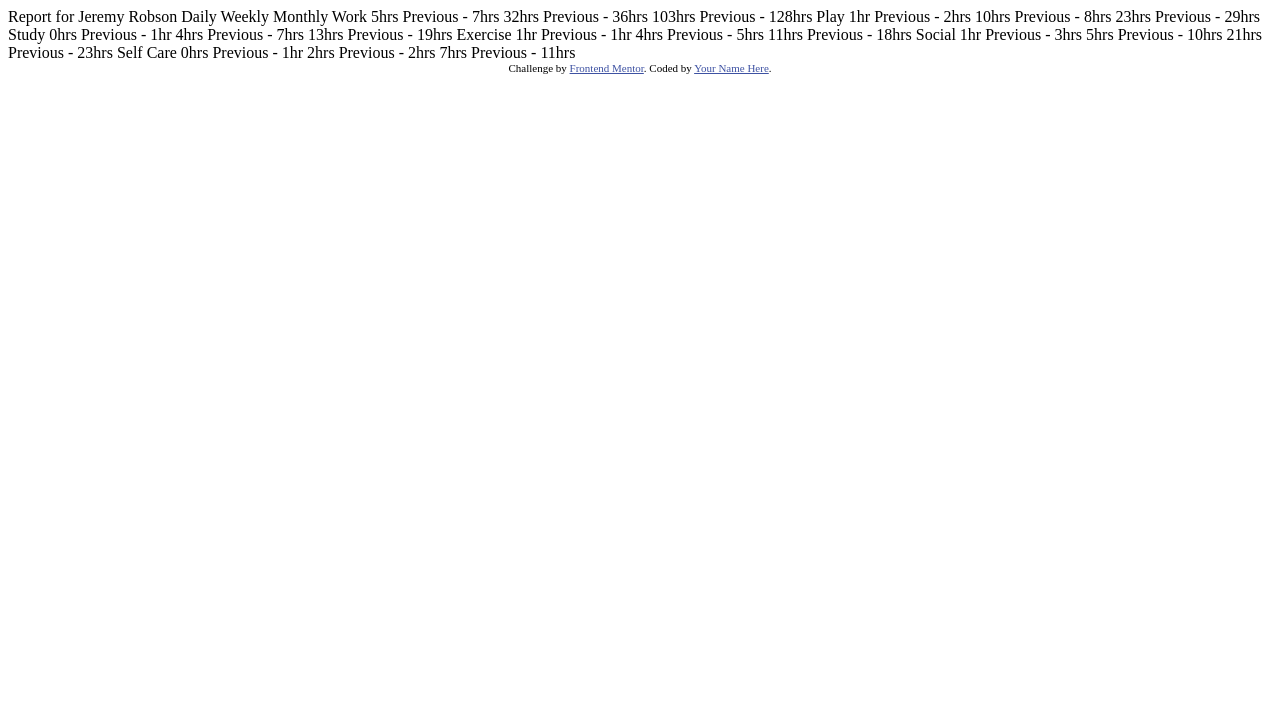
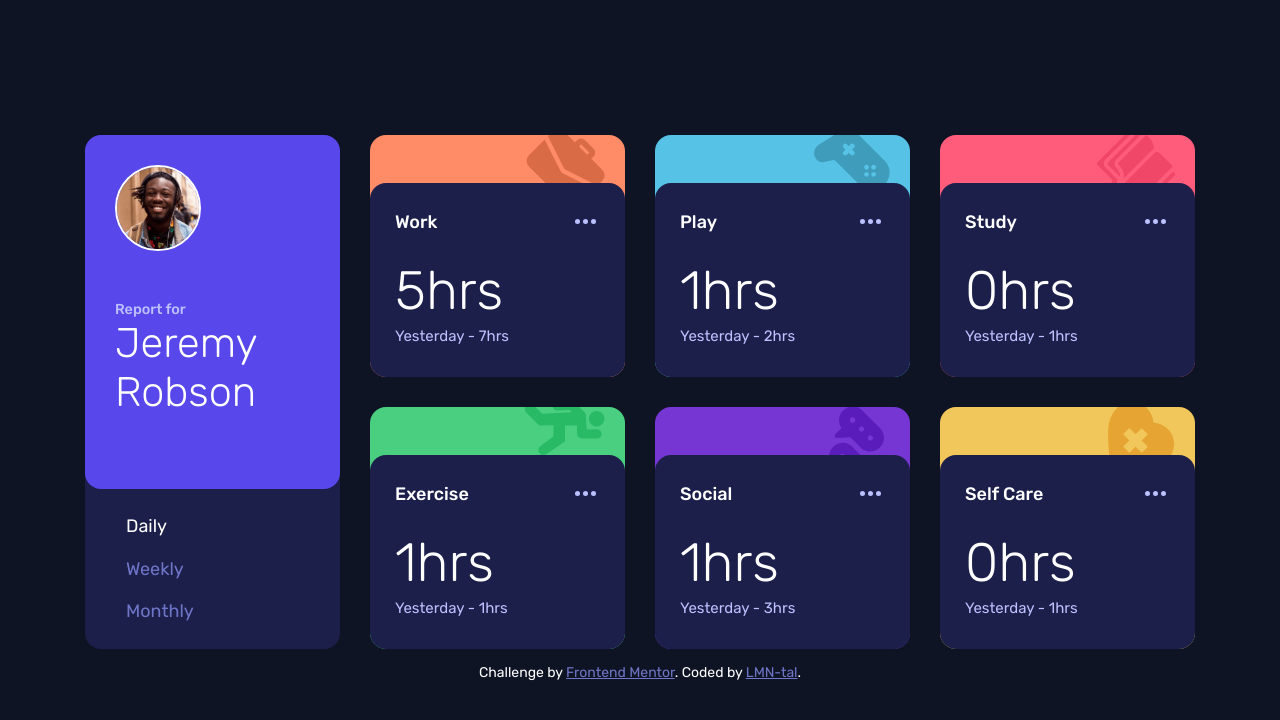
Before and after one commit to LMN-tal/fm-time-tracking-dashboard-main, a plain HTML site: page index.html in a window 1280 px wide. Drawn offline with Linux system fonts and the light colour scheme.

Commit message:
HTML-CSS-JS solution to the challenge

```diff
--- a/index.html
+++ b/index.html
@@ -1,80 +1,43 @@
 <!DOCTYPE html>
 <html lang="en">
   <head>
-  <meta charset="UTF-8">
-  <meta name="viewport" content="width=device-width, initial-scale=1.0"> <!-- displays site properly based on user's device -->
+    <meta charset="UTF-8" />
+    <meta name="viewport" content="width=device-width, initial-scale=1.0" /> <!-- displays site properly based on user's device -->
 
-  <link rel="icon" type="image/png" sizes="32x32" href="./images/favicon-32x32.png">
+    <link rel="icon" type="image/png" sizes="32x32" href="./images/favicon-32x32.png" />
 
     <title>Frontend Mentor | Time tracking dashboard</title>
 
-  <!-- Feel free to remove these styles or customise in your own stylesheet 👍 -->
-  <style>
-    .attribution { font-size: 11px; text-align: center; }
-    .attribution a { color: hsl(228, 45%, 44%); }
-  </style>
+    <link href="https://fonts.googleapis.com/css2?family=Rubik:wght@300;400;500&display=swap" rel="stylesheet" />
+    <link rel="stylesheet" href="style.css" />
   </head>
   <body>
+    <div class="container">
+      <main class="main-container">
+        <div class="card main-card">
+          <div class="user">
+            <div class="user__image">
+              <img src="images/image-jeremy.png" alt="user avatar" />
+            </div>
+            <div class="report">
+              <div class="report__caption">Report for</div>
+              <div class="report__name">Jeremy Robson</div>
+            </div>
+          </div>
+          <ul id="nav" class="select">
+            <li id="daily" class="select__option select__option--active">Daily</li>
+            <li id="weekly" class="select__option">Weekly</li>
+            <li id="monthly" class="select__option">Monthly</li>
+          </ul>
+        </div>
 
-  Report for
-  Jeremy Robson
-
-  Daily
-  Weekly
-  Monthly
-
-  Work
-  5hrs <!-- daily -->
-  Previous - 7hrs <!-- daily -->
-  32hrs <!-- weekly -->
-  Previous - 36hrs <!-- weekly -->
-  103hrs <!-- monthly -->
-  Previous - 128hrs <!-- monthly -->
-
-  Play
-  1hr <!-- daily -->
-  Previous - 2hrs <!-- daily -->
-  10hrs <!-- weekly -->
-  Previous - 8hrs <!-- weekly -->
-  23hrs <!-- monthly -->
-  Previous - 29hrs <!-- monthly -->
-
-  Study
-  0hrs <!-- daily -->
-  Previous - 1hr <!-- daily -->
-  4hrs <!-- weekly -->
-  Previous - 7hrs <!-- weekly -->
-  13hrs <!-- monthly -->
-  Previous - 19hrs <!-- monthly -->
-
-  Exercise
-  1hr <!-- daily -->
-  Previous - 1hr <!-- daily -->
-  4hrs <!-- weekly -->
-  Previous - 5hrs <!-- weekly -->
-  11hrs <!-- monthly -->
-  Previous - 18hrs <!-- monthly -->
-
-  Social
-  1hr <!-- daily -->
-  Previous - 3hrs <!-- daily -->
-  5hrs <!-- weekly -->
-  Previous - 10hrs <!-- weekly -->
-  21hrs <!-- monthly -->
-  Previous - 23hrs <!-- monthly -->
-
-  Self Care
-  0hrs <!-- daily -->
-  Previous - 1hr <!-- daily -->
-  2hrs <!-- weekly -->
-  Previous - 2hrs <!-- weekly -->
-  7hrs <!-- monthly -->
-  Previous - 11hrs <!-- monthly -->
-
-
+        <div id="cards" class="cards"></div>
+      </main>
       <div class="attribution">
-    Challenge by <a href="https://www.frontendmentor.io?ref=challenge" target="_blank">Frontend Mentor</a>.
-    Coded by <a href="#">Your Name Here</a>.
+        Challenge by <a href="https://www.frontendmentor.io?ref=challenge" target="_blank">Frontend Mentor</a>. Coded by
+        <a href="https://github.com/LMN-tal">LMN-tal</a>.
       </div>
+    </div>
+    <script defer src="script.js"></script>
   </body>
 </html>
--- /dev/null
+++ b/script.js
@@ -0,0 +1,50 @@
+const prevPeriod = {
+  daily: 'Yesterday',
+  weekly: 'Last Week',
+  monthly: 'Last Month',
+};
+let data = [];
+
+async function getData() {
+  let url = 'data.json';
+  const data = await (await fetch(url)).json();
+  return data;
+}
+
+async function generateContent(period = 'daily') {
+  if (!data.length) data = await getData();
+  const cards = document.getElementById('cards');
+  let cardsHtml = '';
+  data.forEach((element) => {
+    cardsHtml += `
+      <div class="card card--${element.title.toLowerCase().replaceAll(' ', '-')}">
+        <div class="card__container">
+          <div class="card__header">
+            <h2 class="card__name">${element.title}</h2>
+            <div class="card__more">more...</div>
+          </div>
+          <div class="card__content">
+            <div class="card__hours">${element.timeframes[period].current}hrs</div>
+            <div class="card__previous">${prevPeriod[period]} - ${element.timeframes[period].previous}hrs</div>
+          </div>
+        </div>
+      </div>`;
+  });
+  cards.innerHTML = cardsHtml;
+}
+
+generateContent();
+
+const nav = document.getElementById('nav');
+nav.addEventListener('click', handleSelect);
+
+function handleSelect(event) {
+  for (periodName in prevPeriod) {
+    if (periodName === event.target.id) {
+      document.getElementById(periodName).classList.add('select__option--active');
+      generateContent(event.target.id);
+    } else {
+      document.getElementById(periodName).classList.remove('select__option--active');
+    }
+  }
+}
--- /dev/null
+++ b/style.css
@@ -0,0 +1,221 @@
+:root {
+  --radius: 16px;
+  --bg: hsl(226, 43%, 10%);
+  --primary-color: hsl(0, 0%, 100%);
+  --secondary-color: hsl(235, 46%, 20%);
+  --link-color: hsl(235, 45%, 61%);
+  --secondary-text: hsl(236, 100%, 87%);
+  --main-color: hsl(246, 80%, 60%);
+  --accent1: hsl(15, 100%, 70%); /*work*/
+  --accent2: hsl(195, 74%, 62%); /*play*/
+  --accent3: hsl(348, 100%, 68%); /*study*/
+  --accent4: hsl(145, 58%, 55%); /*exercise*/
+  --accent5: hsl(264, 64%, 52%); /*social*/
+  --accent6: hsl(43, 84%, 65%); /*self care*/
+}
+
+html {
+  background-color: var(--bg);
+  color: var(--primary-color);
+  font-family: 'Rubik', sans-serif;
+  font-size: 18px;
+  font-weight: 400;
+  display: flex;
+  justify-content: center;
+  align-items: center;
+  min-height: 100%;
+}
+body {
+  margin: 0;
+}
+.container {
+  max-width: 1140px;
+}
+
+.user__image {
+  width: clamp(70px, 10vw, 82px);
+  margin: 10px;
+  border-radius: 50%;
+  border-style: solid;
+  border-color: var(--primary-color);
+  border-width: 2px;
+}
+.user__image img {
+  width: 100%;
+  display: block;
+}
+.card {
+  margin: 24px;
+  padding-top: clamp(38px, 6vw, 48px);
+  border-radius: var(--radius);
+  background-color: var(--secondary-color);
+  background-position: top -6px right 20px;
+  background-repeat: no-repeat;
+}
+.main-card {
+  padding-top: 0px;
+  display: grid;
+}
+.user {
+  padding: 20px 20px;
+  min-height: 92px;
+  border-radius: var(--radius);
+  background-color: var(--main-color);
+  display: flex;
+  flex-flow: row wrap;
+  align-items: center;
+  justify-content: flex-start;
+}
+.report {
+  margin: 10px;
+}
+.report__caption {
+  font-size: 0.8rem;
+  font-weight: 500;
+  color: var(--secondary-text);
+}
+.report__name {
+  font-size: clamp(1.35rem, 5vw, 2.3rem);
+  font-weight: 300;
+}
+.select {
+  margin: 0;
+  padding: 16px 33px;
+  display: flex;
+  flex-flow: row wrap;
+  justify-content: space-around;
+  list-style: none;
+}
+.select__option {
+  color: var(--link-color);
+  padding: 8px;
+  cursor: pointer;
+}
+.select__option:hover {
+  color: var(--primary-color);
+}
+.select__option--active {
+  color: var(--primary-color);
+}
+.name {
+  font-size: 40px;
+  font-weight: 300;
+}
+.card__container {
+  padding: 28px 25px;
+  border-radius: var(--radius);
+  background-color: var(--secondary-color);
+  height: 100%;
+  box-sizing: border-box;
+}
+.card__container:hover {
+  /*filter: brightness(180%) saturate(85%);*/
+  box-shadow: inset 0 0 100px 100px rgba(120, 120, 255, 0.28);
+}
+.card__header {
+  display: flex;
+  justify-content: space-between;
+  align-items: center;
+}
+.card__name {
+  margin: 0;
+  padding: 0;
+  font-size: 1rem;
+  font-weight: 500;
+}
+.card__more {
+  font-size: 0;
+  width: 30px;
+  height: 20px;
+  background: url('images/icon-ellipsis.svg') center center no-repeat;
+  cursor: pointer;
+}
+.card__more:hover {
+  filter: brightness(180%) saturate(85%);
+}
+.card__content {
+  padding-top: clamp(10px, 2.2vw, 26px);
+  display: flex;
+  flex-flow: row wrap;
+  justify-content: space-between;
+  align-items: center;
+}
+.card__hours {
+  font-weight: 300;
+  font-size: clamp(1.8rem, 5vw, 3rem);
+  margin-right: 1rem;
+}
+.card__previous {
+  font-size: 15px;
+  color: var(--secondary-text);
+  white-space: no-wrap;
+  margin: 4px 0;
+}
+.card--work {
+  background-color: var(--accent1);
+  background-image: url('images/icon-work.svg');
+}
+.card--play {
+  background-color: var(--accent2);
+  background-image: url('images/icon-play.svg');
+}
+.card--study {
+  background-color: var(--accent3);
+  background-image: url('images/icon-study.svg');
+}
+.card--exercise {
+  background-color: var(--accent4);
+  background-image: url('images/icon-exercise.svg');
+}
+.card--social {
+  background-color: var(--accent5);
+  background-image: url('images/icon-social.svg');
+}
+.card--self-care {
+  background-color: var(--accent6);
+  background-image: url('images/icon-self-care.svg');
+}
+
+@media (min-width: 50em) {
+  .cards {
+    display: grid;
+    grid-template: repeat(3, 1fr) / repeat(2, 1fr);
+  }
+  .card {
+    margin: 15px;
+  }
+}
+
+@media (min-width: 70em) {
+  .user {
+    flex-direction: column;
+    align-items: flex-start;
+  }
+  .report {
+    margin: 40px 10px;
+  }
+  .main-container {
+    display: grid;
+    grid-template-columns: 1fr 3fr;
+  }
+  .select {
+    flex-direction: column;
+  }
+  .cards {
+    display: grid;
+    grid-template: repeat(2, 1fr) / repeat(3, 1fr);
+  }
+}
+
+/* Feel free to remove these styles or customise in your own stylesheet 👍 */
+
+.attribution {
+  font-size: 14px;
+  text-align: center;
+}
+.attribution a {
+  color: var(--link-color);
+}
+.attribution a:hover {
+  color: var(--primary-color);
+}
```
Lines whose indentation alone changed are shown as unchanged.
